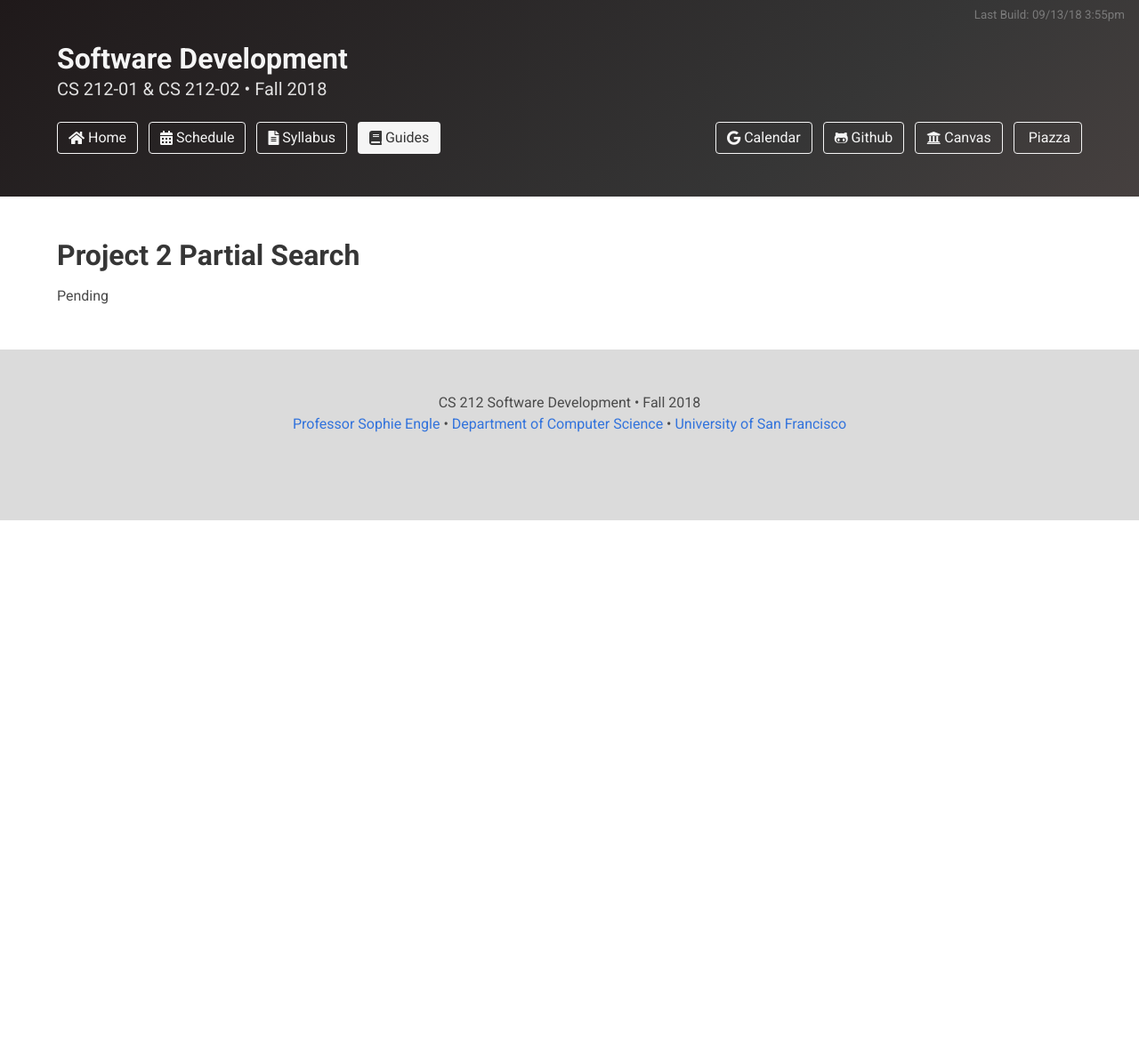
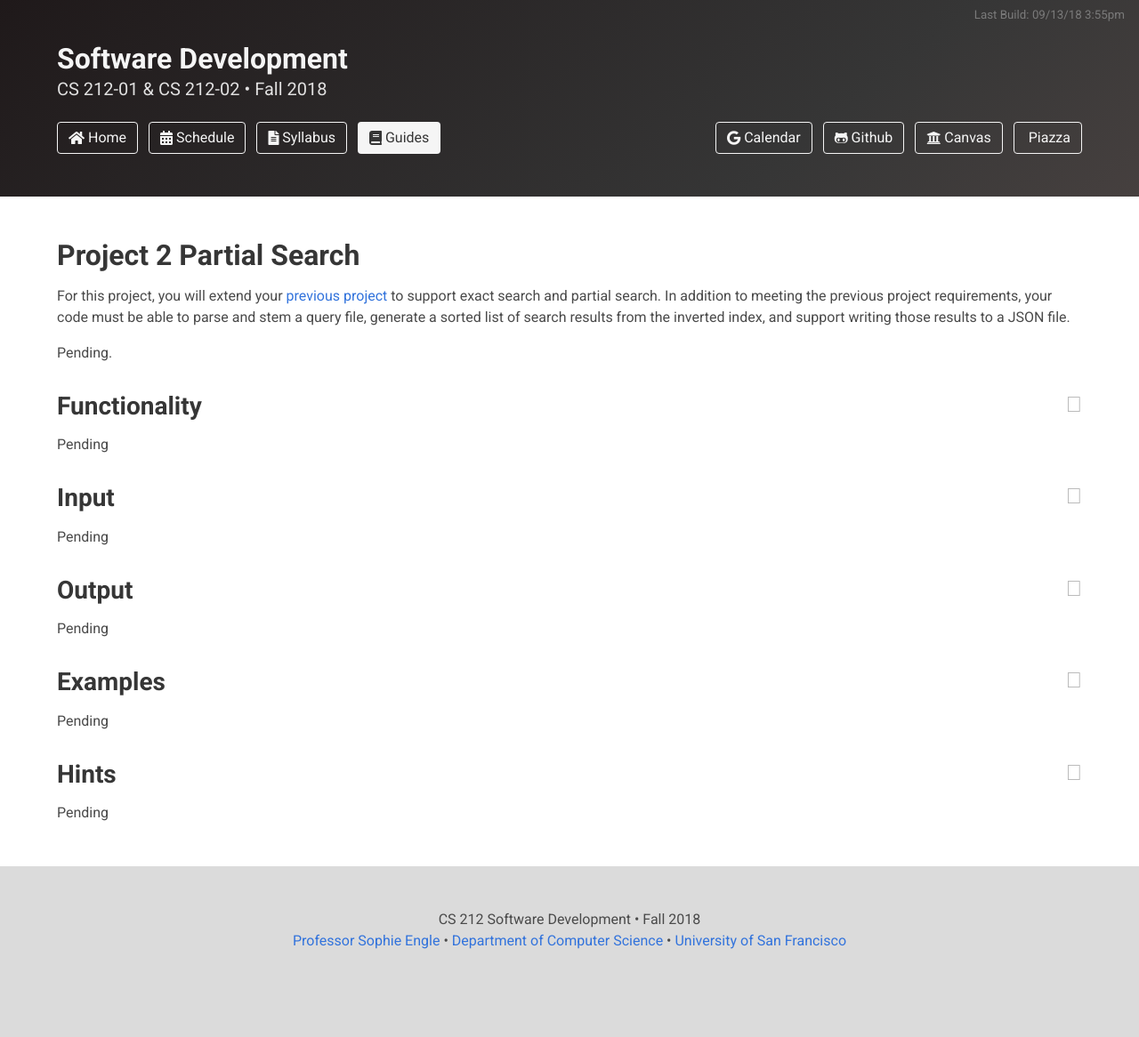
Before and after one commit to usf-cs212-fall2018/usf-cs212-fall2018.github.io, a Jekyll site: the page built from _posts/2018-09-12-project-2.md, in a window 1280 px wide. Shown: the whole page at 89% size. Built offline with Jekyll 4.4.1, drawn with Linux system fonts in a browser that asks for light colours; nearby versions of some CDN libraries; before the commit the page ends 900 px from its top, so only the background shows below that.

Commit message:
Adding section placeholders.

```diff
--- a/_posts/2018-09-12-project-2.md
+++ b/_posts/2018-09-12-project-2.md
@@ -5,4 +5,26 @@ layout: default
 categories: writeups
 ---
 
+For this project, you will extend your [previous project]({% post_url 2018-08-27-project-1 %}) to support exact search and partial search. In addition to meeting the previous project requirements, your code must be able to parse and stem a query file, generate a sorted list of search results from the inverted index, and support writing those results to a JSON file.
+
+Pending.
+
+{% include section.html level="h2" name="Functionality" %}
+
 Pending
+
+{% include section.html level="h2" name="Input" %}
+
+Pending
+
+{% include section.html level="h2" name="Output" %}
+
+Pending
+
+{% include section.html level="h2" name="Examples" %}
+
+Pending
+
+{% include section.html level="h2" name="Hints" %}
+
+Pending
```
